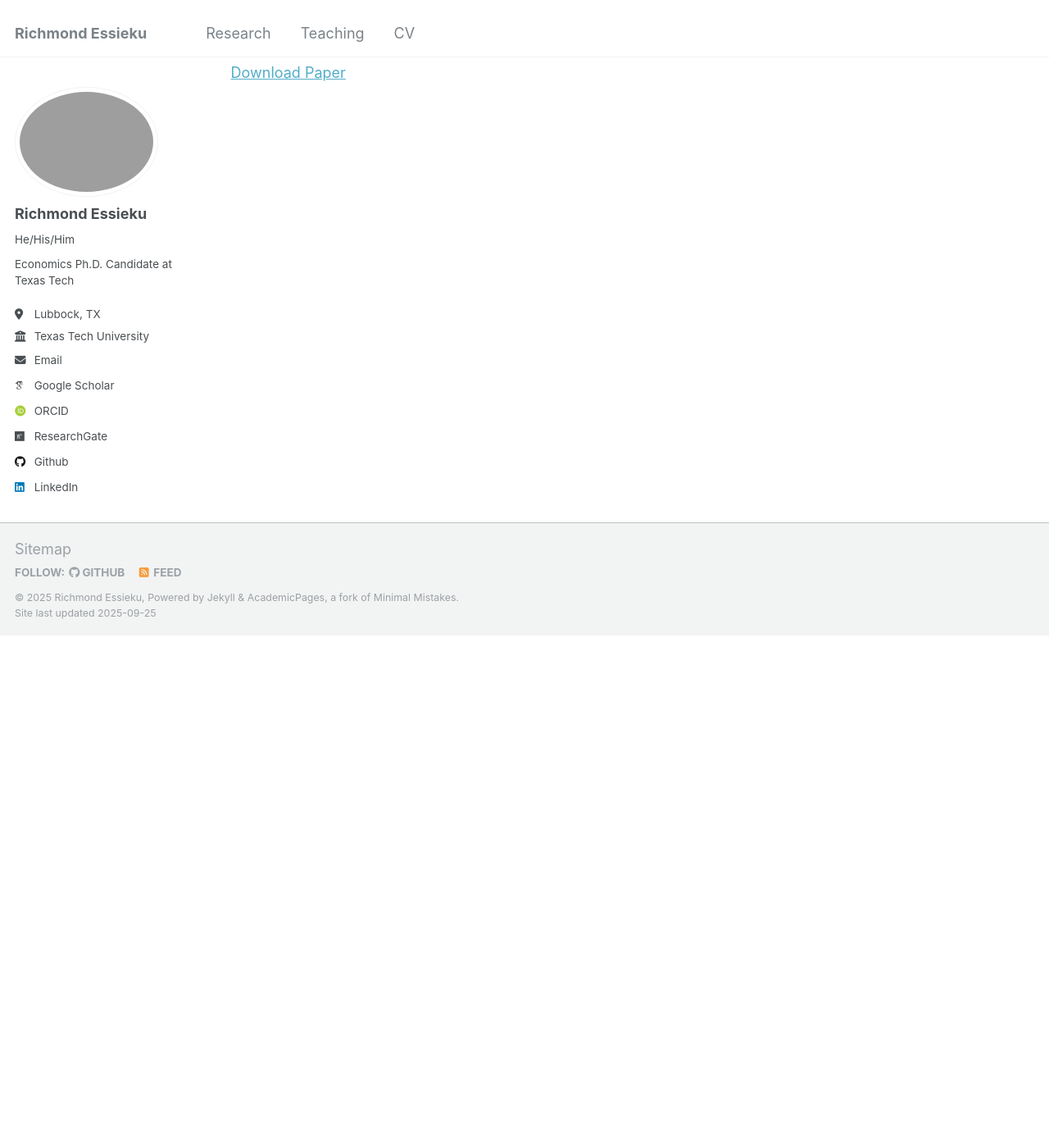
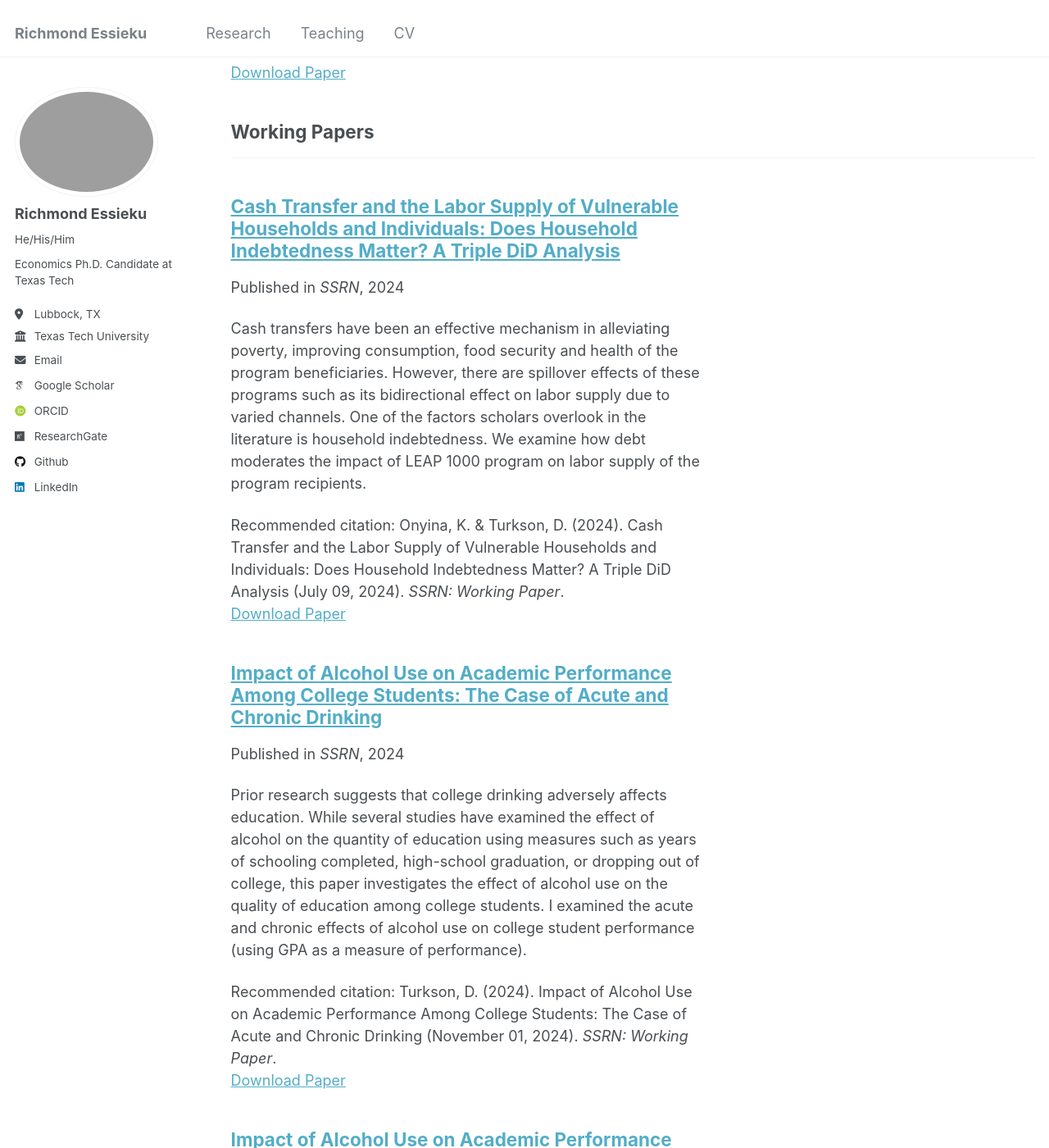
Before and after one commit to essieku/essieku.github.io, a Jekyll site: the page built from _pages/publications.html, in a window 1280 px wide and 1400 px high, scrolled down 625 px. Shown: the whole window at 82% size. Built offline with Jekyll 4.4.1, drawn with Linux system fonts in a browser that asks for light colours; some web fonts are replaced; some of the changed text lies outside the part shown.

Commit message:
Add files via upload

```diff
--- /dev/null
+++ b/_publications/ADHD.md
@@ -0,0 +1,16 @@
+---
+title: "Cash Transfer and the Labor Supply of Vulnerable Households and Individuals: Does Household Indebtedness Matter? A Triple DiD Analysis"
+collection: publications
+category: working-paper
+permalink: /publication/2024-09-23-cash-transfer-labor
+excerpt: 'Cash transfers have been an effective mechanism in alleviating poverty, improving consumption, food security and health of the program beneficiaries. However, there are spillover effects of these programs such as its bidirectional effect on labor supply due to varied channels. One of the factors scholars overlook in the literature is household indebtedness. We examine how debt moderates the impact of LEAP 1000 program on labor supply of the program recipients.'
+date: 2024-09-23
+venue: 'SSRN'
+slidesurl: # 'http://academicpages.github.io/files/slides2.pdf'
+paperurl: 'https://ssrn.com/abstract=4935434'
+citation: 'Onyina, K. & Turkson, D. (2024). Cash Transfer and the Labor Supply of Vulnerable Households and Individuals: Does Household Indebtedness Matter? A Triple DiD Analysis (July 09, 2024). <i>SSRN: Working Paper</i>.'
+
+---
+
+### Abstract
+Cash transfers have been an effective mechanism in alleviating poverty, improving consumption, food security and health of the program beneficiaries. However, there are spillover effects of these programs such as its bidirectional effect on labor supply due to varied channels. One of the factors scholars overlook in the literature is household indebtedness. To that end, using a triple difference-indifference model, we enrich the existing literature by examining how debt moderates the impact of Ghana's LEAP 1000 program on labor supply of the program recipients. Overall, the findings indicate that LEAP 1000 decreases indebted beneficiaries' labor supply in terms of agriculture but an increase in labor-supply for non-farm enterprises. We recommend integrating financial management and debt relief into cash transfer program design to enhance its effectiveness in boosting labor market engagement and reducing poverty.
--- /dev/null
+++ b/_publications/mpox-paper.md
@@ -0,0 +1,16 @@
+---
+title: "Impact of Alcohol Use on Academic Performance Among College Students: The Case of Acute and Chronic Drinking"
+collection: publications
+category: working-paper
+permalink: /publication/2024-11-05-alc-gpa
+excerpt: 'Prior research suggests that college drinking adversely affects education. While several studies have examined the effect of alcohol on the quantity of education using measures such as years of schooling completed, high-school graduation, or dropping out of college, this paper investigates the effect of alcohol use on the quality of education among college students. I examined the acute and chronic effects of alcohol use on college student performance (using GPA as a measure of performance).'
+date: 2024-02-17
+venue: 'SSRN'
+slidesurl: # 'http://academicpages.github.io/files/slides2.pdf'
+paperurl: 'https://ssrn.com/abstract=5006755'
+citation: 'Turkson, D. (2024). Impact of Alcohol Use on Academic Performance Among College Students: The Case of Acute and Chronic Drinking (November 01, 2024). <i>SSRN: Working Paper</i>.'
+
+---
+
+### Abstract
+Prior research suggests that college drinking adversely affects education. While several studies have examined the effect of alcohol on the quantity of education using measures such as years of schooling completed, high-school graduation, or dropping out of college, this paper investigates the effect of alcohol use on the quality of education among college students. I examined the acute and chronic effects of alcohol use on college student performance (using GPA as a measure of performance). Using the data on 1,025 college students from NLSY97 enrolled between the years 2004 to 2009, I employed the diff-in-diff with individual fixed and the simple fixed effect model. The results showed a significant effect of acute drinking on student performance among females but not males. Also, chronic alcohol use of drinking 10 days per month significantly decreases GPA by 0.07. The study reveals that a significant proportion of college students consume alcohol, and this is detrimental not just to their health but also to their academic performance, most especially among females.
```
Also changed, not shown: _publications/AI_in_progress.md (added, +16 -0 lines), _publications/AI_letters.md (added, +16 -0 lines), _publications/Chapter2_Edited.md (added, +16 -0 lines), _publications/Rich.md (+3 -3 lines), _publications/Solar.md (added, +16 -0 lines), _publications/chapter3.md (added, +16 -0 lines), _publications/Chapter2.md (added), _publications/Energy_Asst.md (added).
